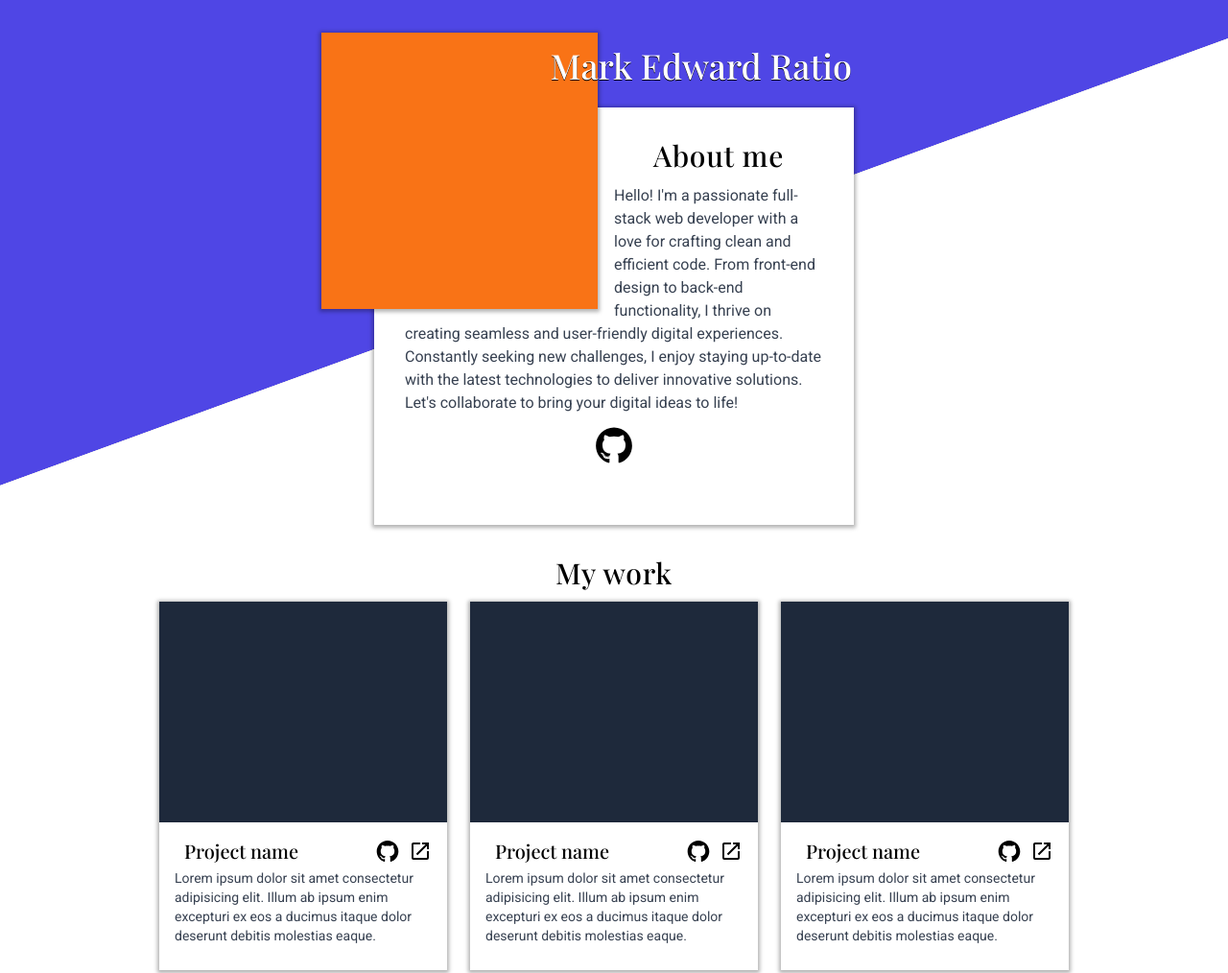
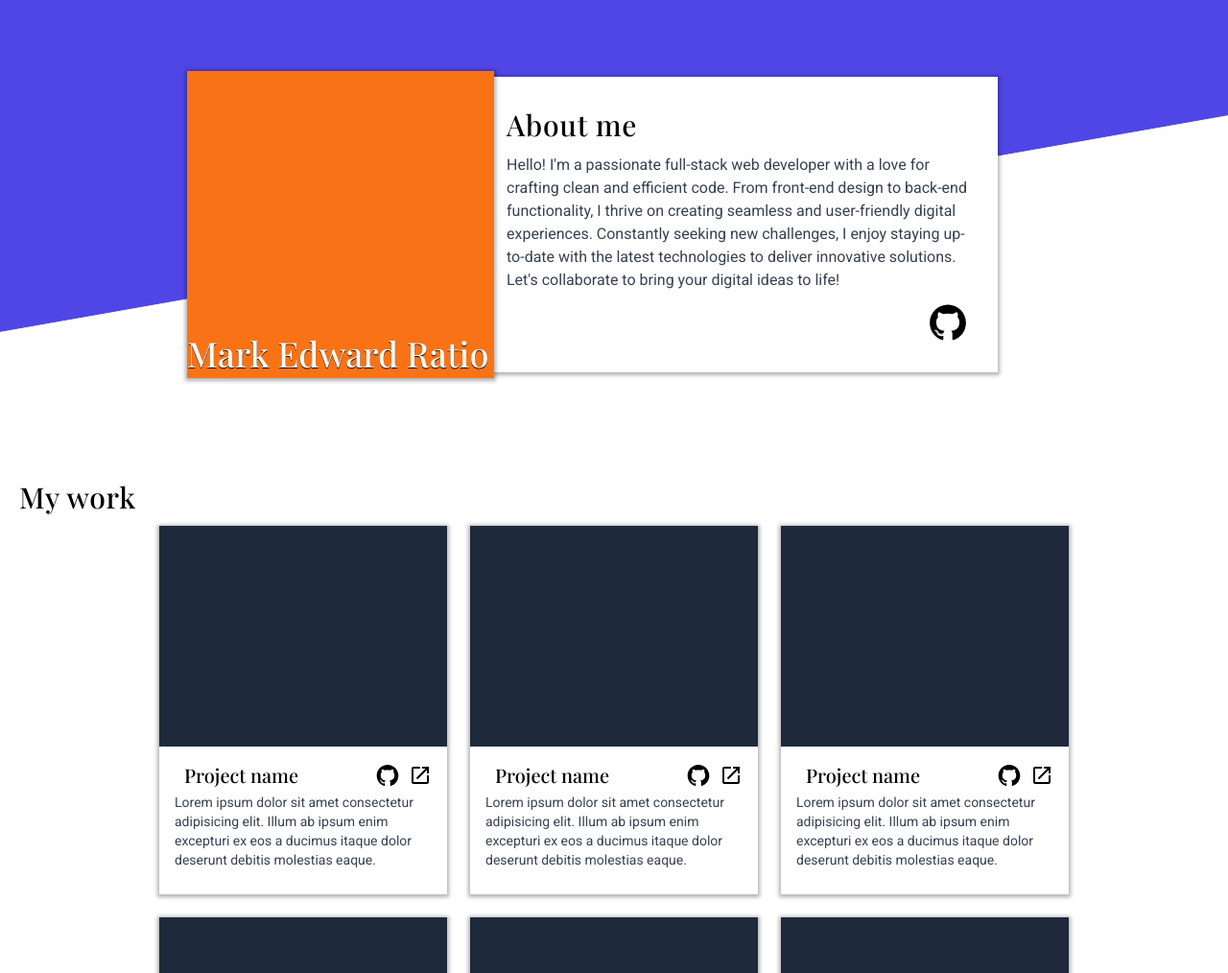
Before and after one commit to MERatio/portfolio, a website built with webpack: page src/index.html in a window 1280 px wide. Shown: the top 1014 px of the page at 96% size. Built offline with nearby package versions, Linux system fonts and the light colour scheme.

Commit message:
Add inc laptop+ design

```diff
--- a/src/index.html
+++ b/src/index.html
@@ -48,21 +48,21 @@
       </symbol>
     </svg>
     <main>
-      <header class="slant-gradient mb-8 px-5 pt-5 md:pt-28">
+      <header class="slant-gradient mb-8 px-5 pt-5 md:pt-28 lg:py-20">
         <div
-          class="md:main-shadow mx-auto w-72 max-w-full md:relative md:h-[435px] md:w-[500px] md:bg-white md:p-8"
+          class="md:main-shadow mx-auto w-72 max-w-full md:relative md:h-[435px] md:w-[500px] md:bg-white md:p-8 lg:h-auto lg:w-[50rem] lg:pl-72"
         >
           <div
-            class="main-shadow relative mx-auto mb-6 h-[22.5rem] w-64 max-w-full bg-orange-500 md:absolute md:left-[-11%] md:top-[-18%] md:mb-0 md:h-72 md:w-72"
+            class="main-shadow relative mx-auto mb-6 h-[22.5rem] w-64 max-w-full bg-orange-500 md:absolute md:left-[-11%] md:top-[-18%] md:mb-0 md:h-72 md:w-72 lg:left-[-45px] lg:top-1/2 lg:h-80 lg:w-80 lg:-translate-y-1/2"
           >
             <!-- <img src="" alt=""> -->
             <h1
-              class="playfair-display-font text-shadow absolute bottom-0.5 left-1.5 text-4xl text-white md:bottom-[initial] md:left-[initial] md:right-[-92%] md:top-[5%]"
+              class="playfair-display-font text-shadow absolute bottom-0.5 left-1.5 text-4xl text-white md:bottom-[initial] md:left-[initial] md:right-[-92%] md:top-[5%] lg:bottom-1.5 lg:right-[initial] lg:top-[initial] lg:text-center"
             >
               Mark Edward Ratio
             </h1>
           </div>
-          <div class="md:float-left md:h-[50%] md:w-[50%]"></div>
+          <div class="md:float-left md:h-[50%] md:w-[50%] lg:hidden"></div>
           <h2 class="playfair-display-font section-heading">About me</h2>
           <p class="mb-3 text-gray-700">
             Hello! I'm a passionate full-stack web developer with a love for
@@ -73,7 +73,7 @@
             innovative solutions. Let's collaborate to bring your digital ideas
             to life!
           </p>
-          <ul class="m-0 flex justify-center">
+          <ul class="m-0 flex justify-center lg:justify-end">
             <li>
               <a
                 href="https://github.com/MERatio"
@@ -357,7 +357,7 @@
       <div
         class="mx-auto w-72 max-w-full md:flex md:w-auto md:justify-center md:gap-6"
       >
-        <div class="md:mt-10">
+        <div class="md:mt-10 lg:w-5/12">
           <h2 class="playfair-display-font section-heading">Contact Me</h2>
           <p class="m-0 mb-2 text-lg">
             Please get in touch if you think our work could be mutually
@@ -375,7 +375,7 @@
             </svg>
             <p>ratiomarkedward@gmail.com</p>
           </div>
-          <ul class="mb-3 flex justify-center md:mb-0">
+          <ul class="mb-3 flex justify-center md:mb-0 lg:justify-start">
             <li>
               <a
                 href="https://github.com/MERatio"
@@ -390,7 +390,9 @@
             </li>
           </ul>
         </div>
-        <div class="h-80 w-72 max-w-full bg-orange-500">
+        <div
+          class="h-80 w-72 max-w-full shrink-0 bg-orange-500 lg:h-72 lg:w-96"
+        >
           <!-- <img src="" alt="My photo"> -->
         </div>
       </div>
--- a/src/style.css
+++ b/src/style.css
@@ -11,7 +11,7 @@
 
 @layer components {
   .section-heading {
-    @apply mb-3 text-center text-3xl font-medium tracking-wide;
+    @apply mb-3 text-center text-3xl font-medium tracking-wide lg:text-left;
   }
 
   .svg {
@@ -46,7 +46,7 @@
     background: linear-gradient(
       var(--slant-gradient-deg),
       var(--main-color) 0%,
-      var(--main-color) 49.9%,
+      var(--main-color) 49.8%,
       rgb(0, 0, 0, 0.1),
       transparent 50%,
       transparent 100%
@@ -78,3 +78,9 @@
     --slant-gradient-deg: 160deg;
   }
 }
+
+@media (min-width: 1024px) {
+  :root {
+    --slant-gradient-deg: 170deg;
+  }
+}
```
